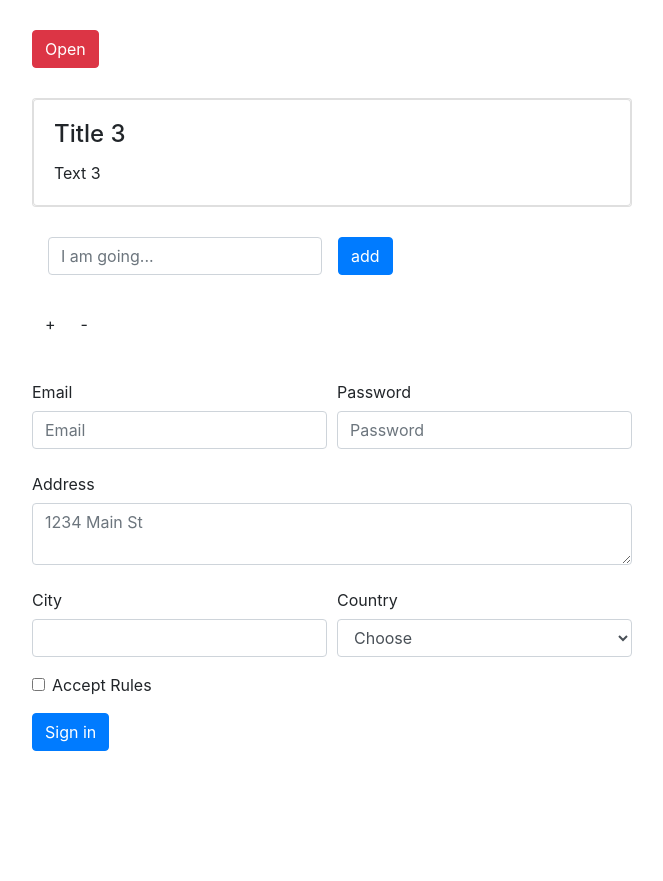
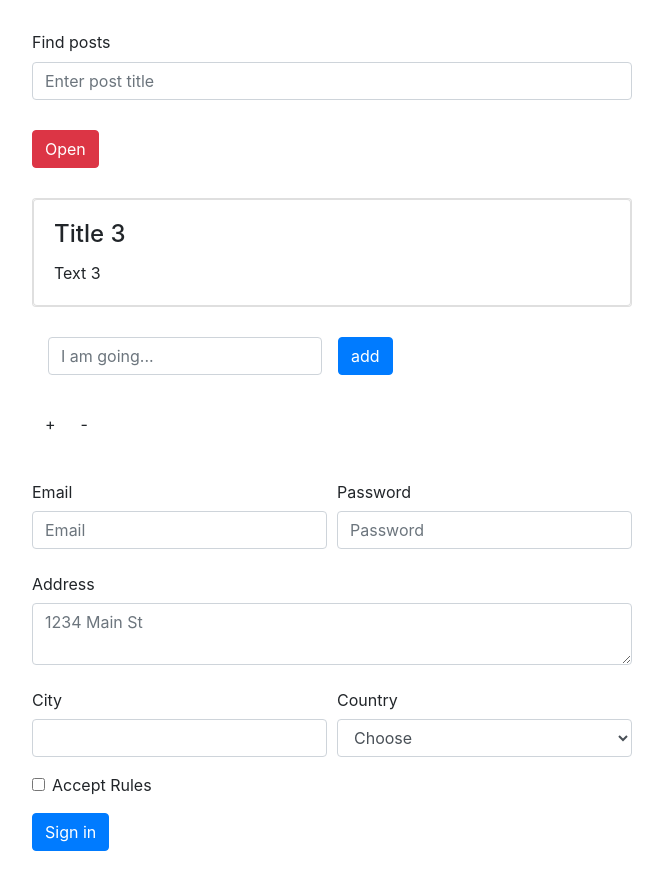
Before and after one commit to nummyn0rih/React-practice, a React (Create React App) app: page / in a window 1280 px wide. Shown: the whole page, without its empty margins (308-971 px from the left). Before the commit the page ends 800 px from the top, so only its background shows below. Built offline with nearby package versions, Linux system fonts and the light colour scheme.

Commit message:
added component Autocomplete

```diff
--- a/package.json
+++ b/package.json
@@ -6,6 +6,7 @@
     "@testing-library/jest-dom": "^4.2.4",
     "@testing-library/react": "^9.4.0",
     "@testing-library/user-event": "^7.2.1",
+    "axios": "^0.19.2",
     "classnames": "^2.2.6",
     "lodash": "^4.17.15",
     "react": "^16.12.0",
--- a/public/index.html
+++ b/public/index.html
@@ -28,6 +28,7 @@
     <title>React App</title>
   </head>
   <body>
+    <div class="practice__wrapper autocomplete"></div>
     <div class="practice__wrapper mod"></div>
     <div class="practice__wrapper card"></div>
     <div class="practice__wrapper todo"></div>
--- a/src/App.css
+++ b/src/App.css
@@ -42,3 +42,7 @@
   margin: 30px 0;
   margin-left: calc(50% - 300px);
 }
+
+.post {
+  margin-bottom: 5px;
+}
--- /dev/null
+++ b/src/Components/Autocomplete.jsx
@@ -0,0 +1,72 @@
+import axios from 'axios';
+import React from 'react';
+import '../App.css';
+
+export default class Autocomplete extends React.Component {
+  constructor(props) {
+    super(props);
+    this.state = {
+      text: '',
+      posts: [],
+    };
+  }
+
+  handleChange = async ({ target: { value } }) => {
+    this.setState({
+      text: value,
+      posts: [],
+    });
+    if (!value) {
+      return;
+    }
+    const res = await axios.get('https://jsonplaceholder.typicode.com/posts');
+    const { data } = res;
+    const list = data.filter((comment) => {
+      const substr = comment.title.substring(0, value.length);
+      return substr.toLowerCase() === value.toLowerCase();
+    });
+    this.setState({ posts: list });
+  }
+
+  render() {
+    const { text, posts } = this.state;
+
+    const form = (
+      <form>
+        <div className="form-group">
+          <label htmlFor="text">Find posts</label>
+          <input
+            onChange={this.handleChange}
+            value={text}
+            type="text"
+            id="text"
+            className="form-control"
+            placeholder="Enter post title"
+          />
+        </div>
+      </form>
+    );
+
+    const postsRender = posts.length === 0 ? (
+      null
+    ) : (
+      <div>
+        {posts.map((el) => (
+          <div className="card post" key={el.id}>
+            <div className="card-body">
+              <h5 className="card-title">{el.title}</h5>
+              <p className="card-text">{el.body}</p>
+            </div>
+          </div>
+        ))}
+      </div>
+    );
+
+    return (
+      <div>
+        {form}
+        {postsRender}
+      </div>
+    );
+  }
+}
--- a/src/index.js
+++ b/src/index.js
@@ -7,8 +7,10 @@ import Component from './Components/Component';
 import TodoBox from './Components/TodoBox';
 import Card from './Components/Card';
 import ModalComponent from './Components/ModalComponent';
+import Autocomplete  from './Components/Autocomplete';
 import * as serviceWorker from './serviceWorker';
 
+ReactDOM.render(<Autocomplete />, document.querySelector('.autocomplete'));
 ReactDOM.render(<ModalComponent />, document.querySelector('.mod'));
 
 const card = (
```
Also changed, not shown: 1 other file (tests, documents, lock files or other folders).
